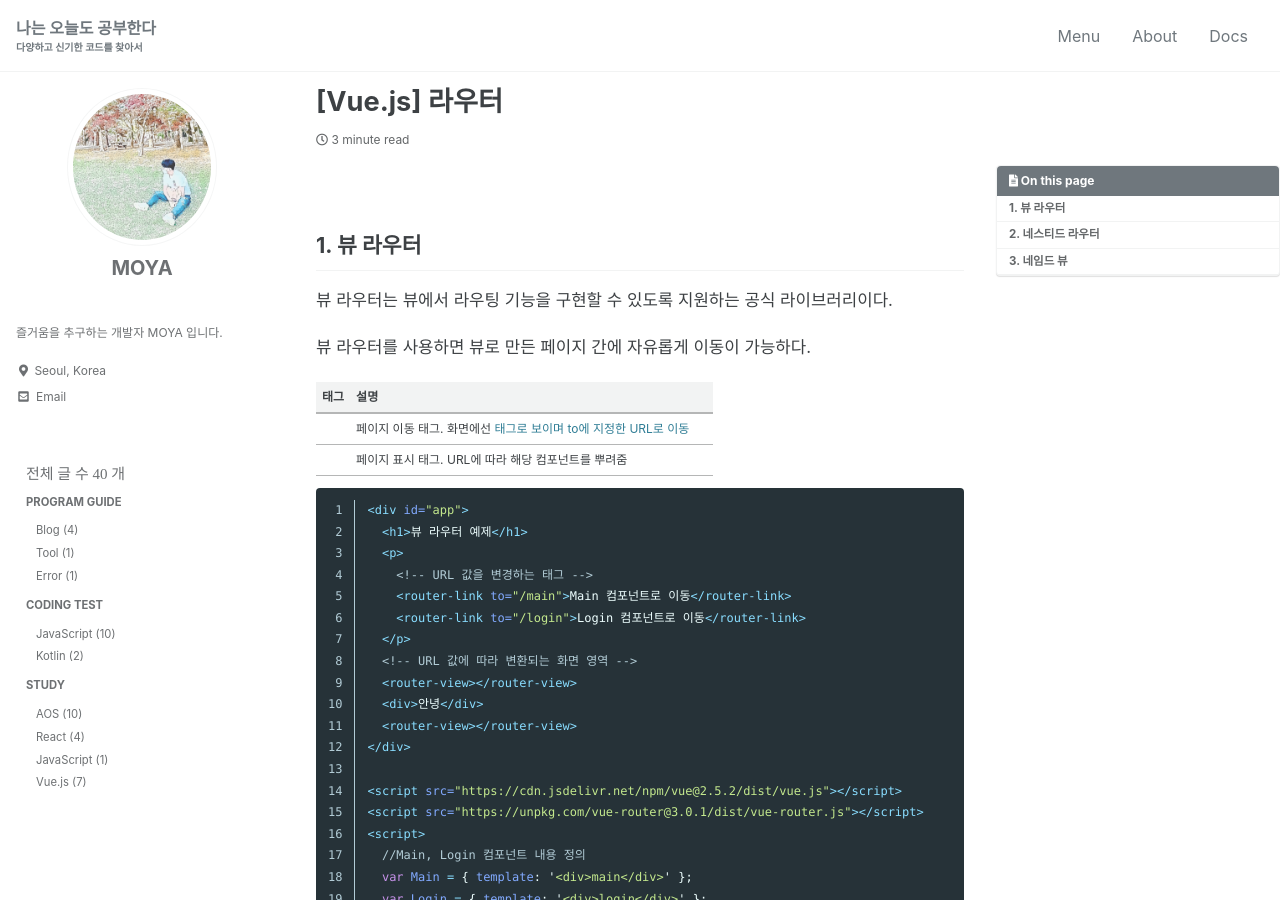
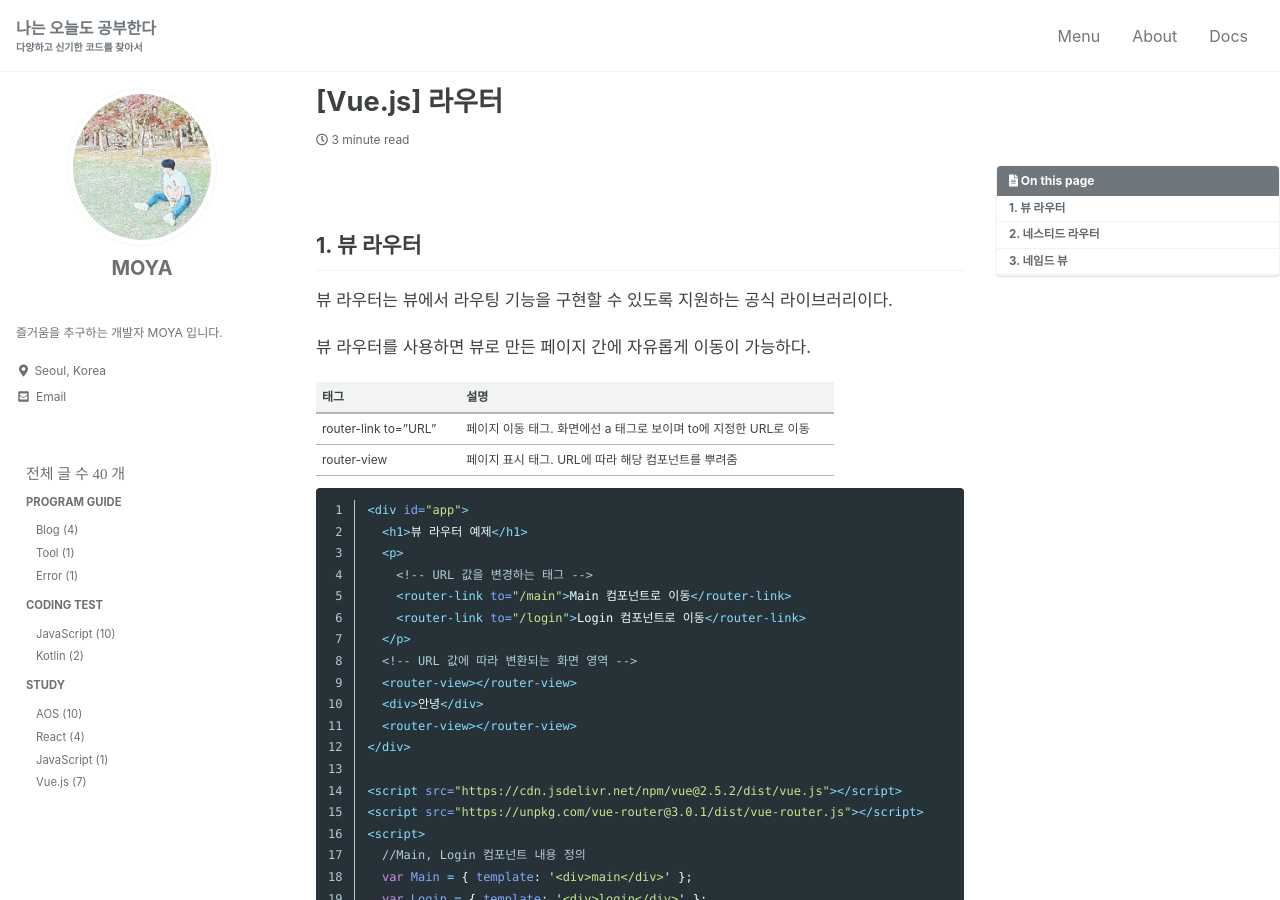
Before and after one commit to kdc7140/kdc7140.github.io, a Jekyll site: the page built from _posts/study/2022-08-21-vue005.md, in a window 1280 px wide and 900 px high. Built offline with Jekyll 4.4.1, drawn with Linux system fonts in a browser that asks for light colours; cached includes are drawn as plain includes; some web fonts are replaced.

Commit message:
contents modify

````diff
--- a/_posts/study/2022-08-21-vue005.md
+++ b/_posts/study/2022-08-21-vue005.md
@@ -20,10 +20,11 @@ tags:
 
 뷰 라우터를 사용하면 뷰로 만든 페이지 간에 자유롭게 이동이 가능하다.
 
+
 |태그|설명|
 |---|----|
-|<router0link to="URL">|페이지 이동 태그. 화면에선 <a> 태그로 보이며 to에 지정한 URL로 이동|
-|<router-view>|페이지 표시 태그. URL에 따라 해당 컴포넌트를 뿌려줌|
+|router-link to="URL" |페이지 이동 태그. 화면에선 a 태그로 보이며 to에 지정한 URL로 이동|
+|router-view |페이지 표시 태그. URL에 따라 해당 컴포넌트를 뿌려줌|
 
 
 ```html
````
Also changed, not shown: _posts/study/2022-09-04-vue006.md (+2 -0 lines).
